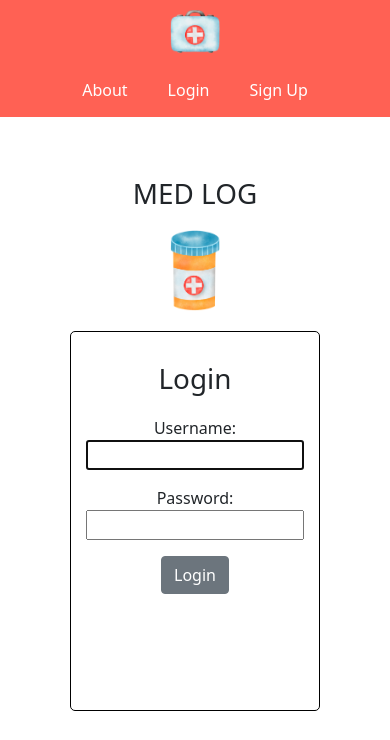
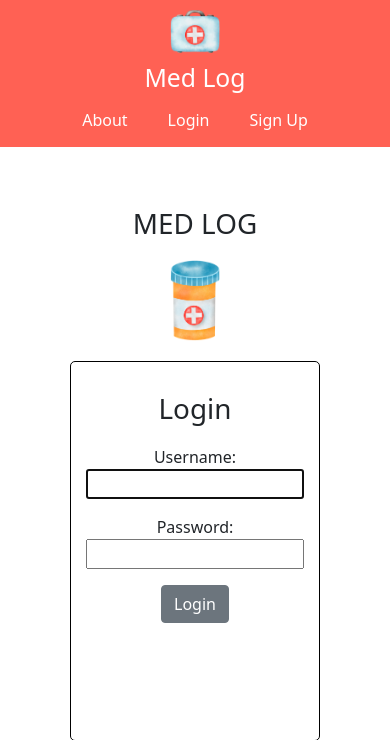
Before and after one commit to CSeckman/medlog, a Django app: page / in a window 390 px wide. Shown: the top 740 px of the page. Run offline with Django 3.2, Linux system fonts and the light colour scheme.

Commit message:
add title to nav and adjust styling for it

```diff
--- a/main_app/static/css/base.css
+++ b/main_app/static/css/base.css
@@ -51,8 +51,30 @@ nav li {
   padding: 5px 20px;
 }
 
+.logo-title {
+  display: flex;
+  flex-direction: row;
+  align-items: center;
+}
+
+.title {
+  margin-top: 10px;
+}
+
 @media only screen and (max-width: 600px) {
   nav {
     flex-direction: column;
   }
+
+  .logo-title {
+    display: flex;
+    flex-direction: column;
+    align-items: center;
+    margin-top: 0;
+  }
+
+  .title {
+    margin: 0px;
+  }
+
 }
--- a/main_app/templates/base.html
+++ b/main_app/templates/base.html
@@ -19,7 +19,7 @@
 <body>
   <header>
     <nav>
-      <a href="{% url 'home' %}"><img class='home-img' src="{% static 'images/17.png' %}" alt=""></a>
+      <a class="logo-title" href="{% url 'home' %}"><img class='home-img' src="{% static 'images/17.png' %}" alt=""> <h2 class='title'>Med Log</h2></a>
       <ul>
         {% if user.is_authenticated %}
           <li><a href="{% url 'home' %}">Home</a></li>
```
